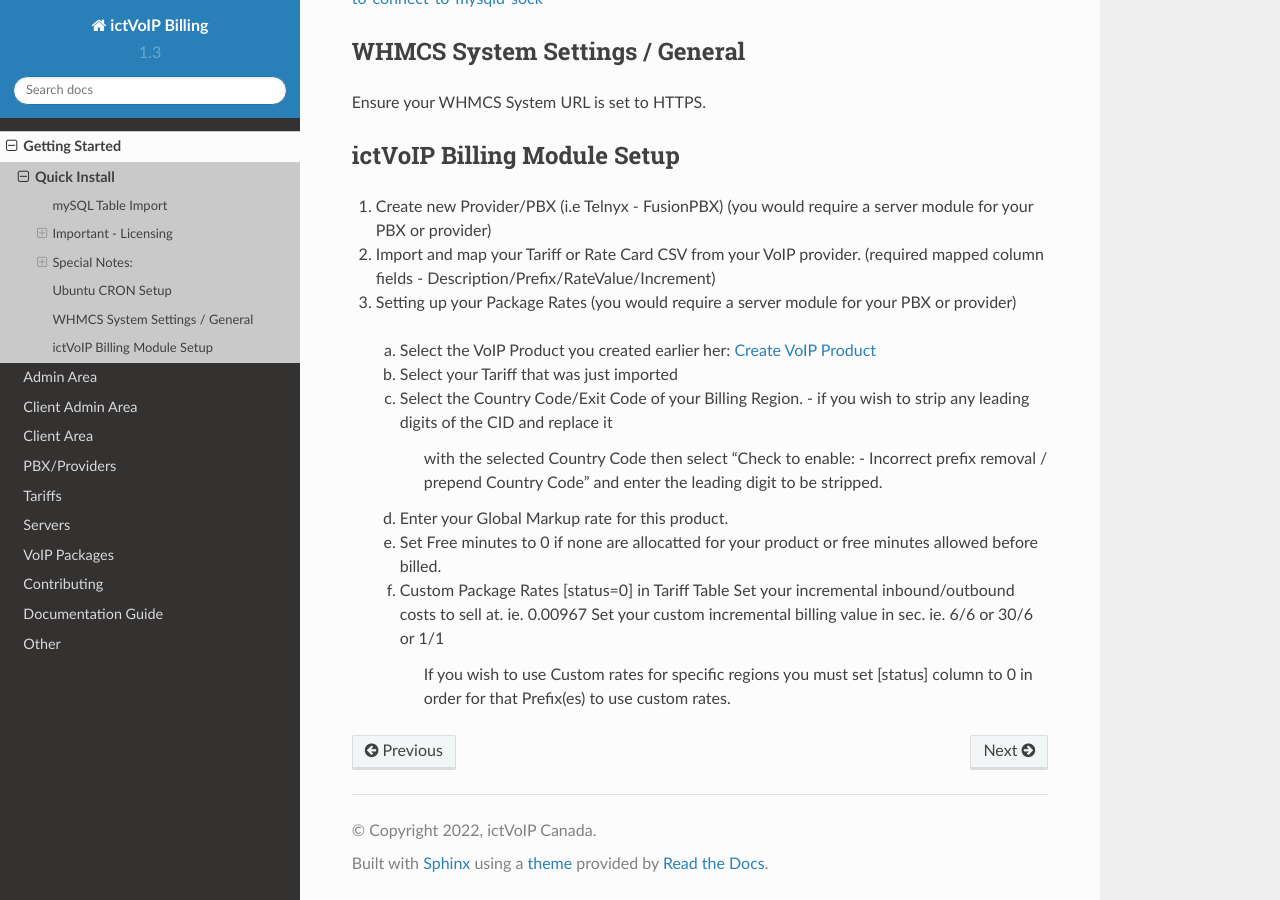
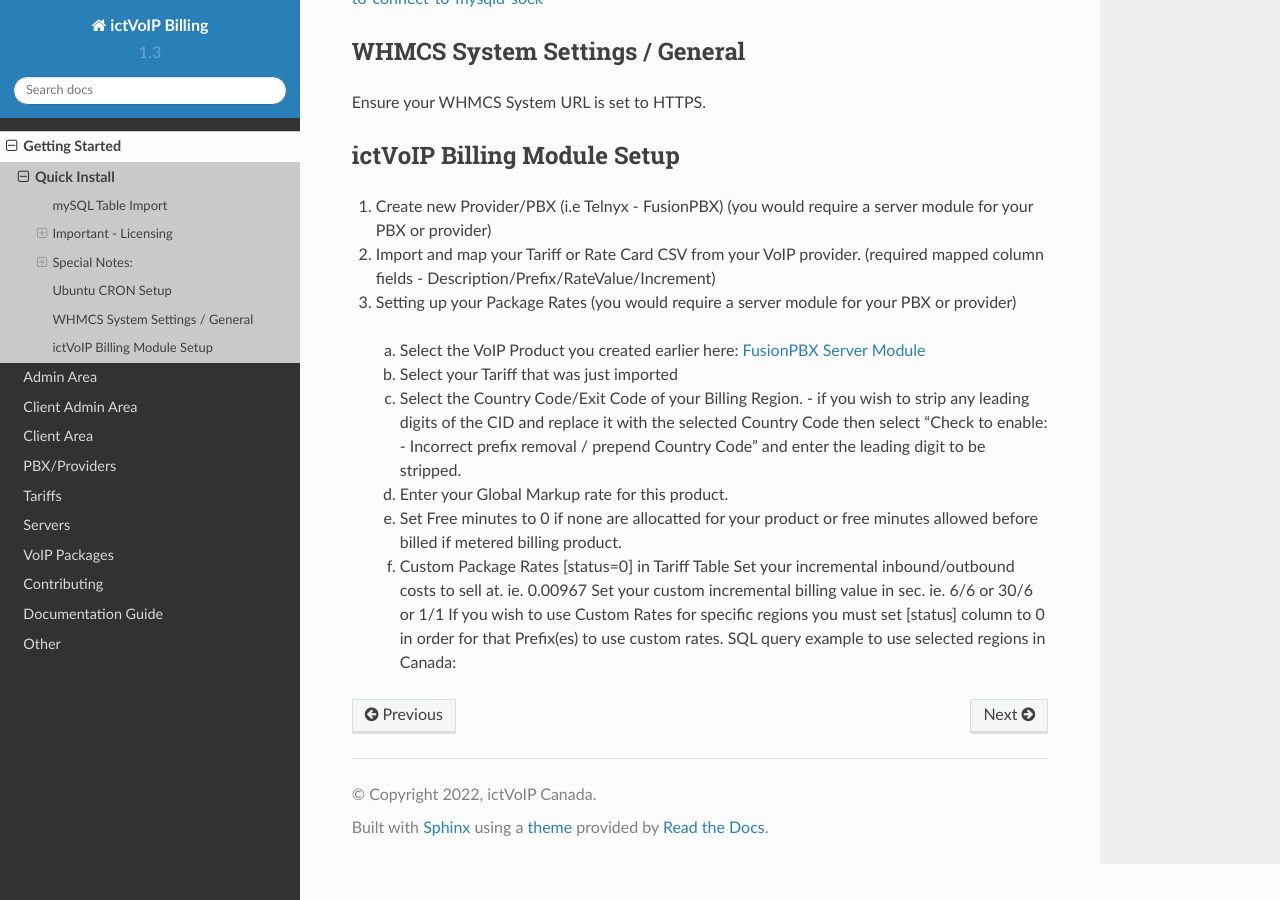
Before and after one commit to ictvoip/ictvoip-docs, a Sphinx documentation site: the page built from docs/source/getting_started/quick_install.rst, in a window 1280 px wide and 900 px high, scrolled down 3395 px. Built offline with Sphinx 7.4.7 and the Read the Docs theme 2.0.0, drawn with Linux system fonts in a browser that asks for light colours; pages that are not in the unit, such as notebooks, are missing from menus.

Commit message:
Update quick_install.rst

```diff
--- a/docs/source/getting_started/quick_install.rst
+++ b/docs/source/getting_started/quick_install.rst
@@ -151,23 +151,19 @@ ictVoIP Billing Module Setup
 2) Import and map your Tariff or Rate Card CSV from your VoIP provider.
    (required mapped column fields - Description/Prefix/RateValue/Increment)
 3) Setting up your Package Rates (you would require a server module for your PBX or provider)
- a) Select the VoIP Product you created earlier her:  `Create VoIP Product <#fusionpbx-server-module>`_
+ a) Select the VoIP Product you created earlier here:   `FusionPBX Server Module <#fusionpbx-server-module>`_
 
  b) Select your Tariff that was just imported
 
  c) Select the Country Code/Exit Code of your Billing Region.
-    - if you wish to strip any leading digits of the CID and replace it
-	  with the selected Country Code then select
- 	  "Check to enable: - Incorrect prefix removal / prepend Country Code"
-	  and enter the leading digit to be stripped.
+    - if you wish to strip any leading digits of the CID and replace it with the selected Country Code then select "Check to enable: - Incorrect prefix removal / prepend Country Code" and enter the leading digit to be stripped.
 
  d) Enter your Global Markup rate for this product.
 
- e) Set Free minutes to 0 if none are allocatted for your product or
-    free minutes allowed before billed.
+ e) Set Free minutes to 0 if none are allocatted for your product or free minutes allowed before billed if metered billing product.
 
  f) Custom Package Rates [status=0] in Tariff Table
     Set your incremental inbound/outbound costs to sell at. ie. 0.00967
     Set your custom incremental billing value in sec. ie. 6/6 or 30/6 or 1/1
-	If you wish to use Custom rates for specific regions you must set
-	[status] column to 0 in order for that Prefix(es) to use custom rates.
+    If you wish to use Custom Rates for specific regions you must set [status] column to 0 in order for that Prefix(es) to use custom rates.
+    SQL query example to use selected regions in Canada:
```
